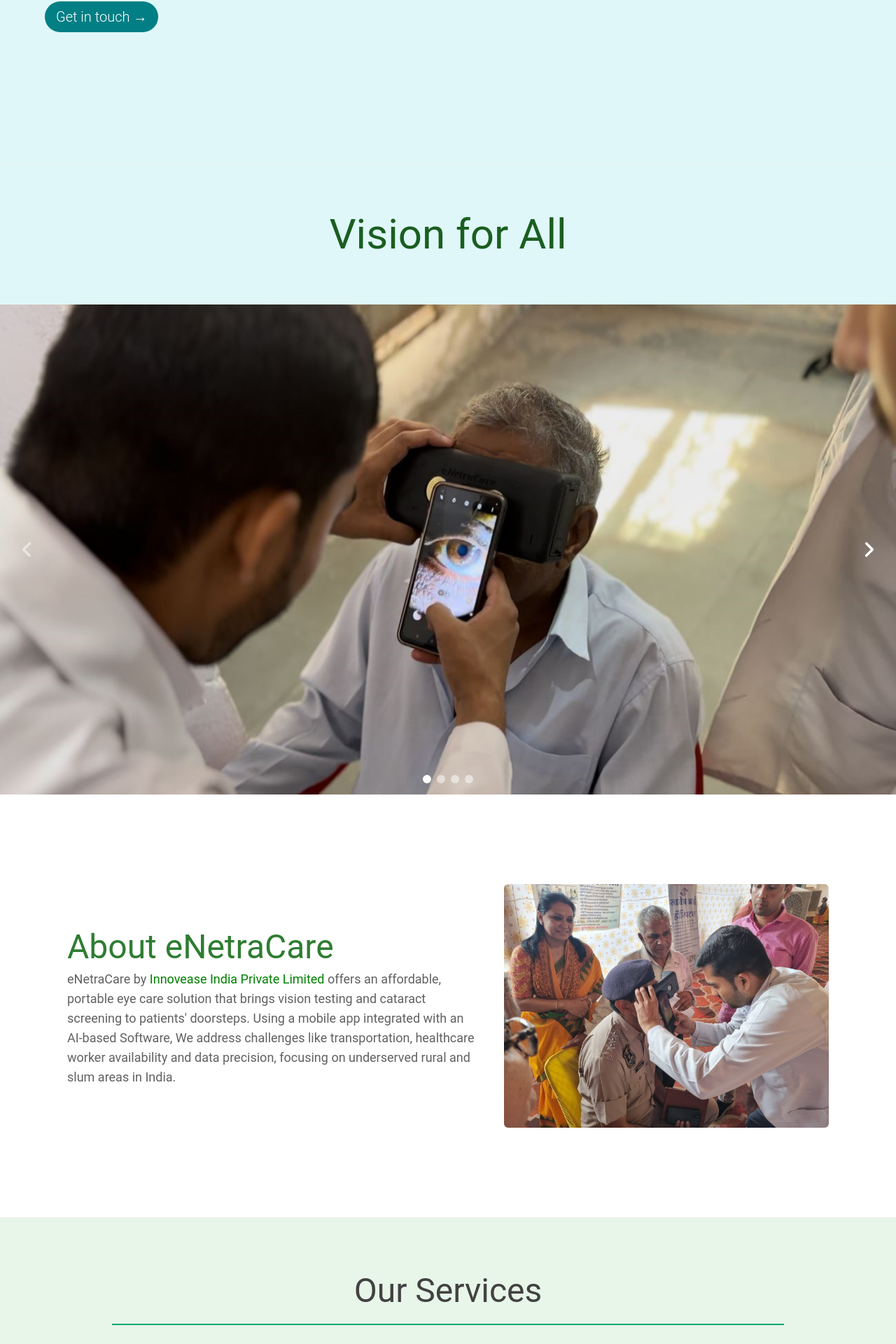
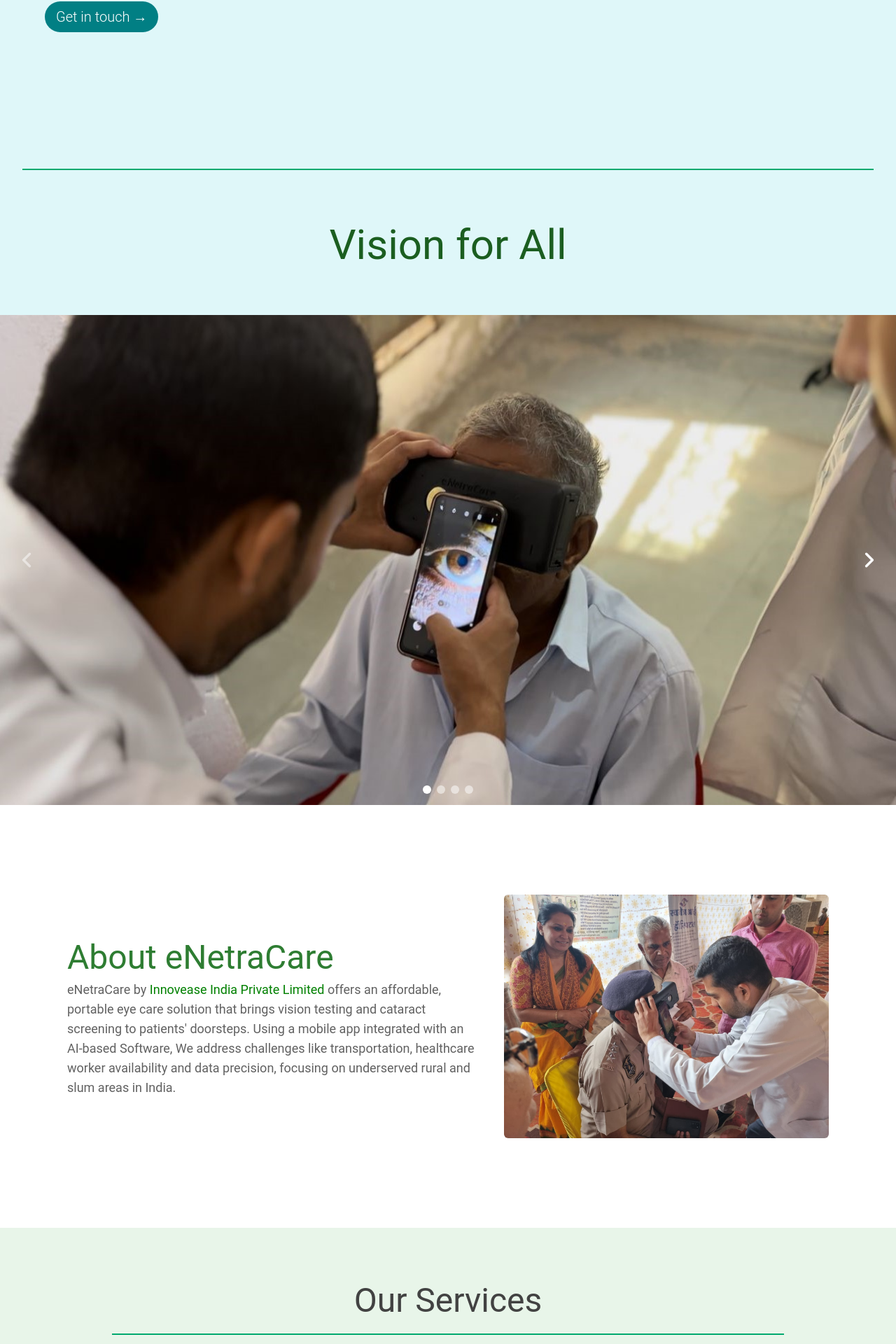
Before and after one commit to Crackstep/enetracare-vite, a React (Vite) app: page / in a window 1280 px wide. Shown: the part 581-2501 px from the top of the page at 70% size. Built offline with nearby package versions, Linux system fonts and the light colour scheme.

Commit message:
please install daisyUI from notes

```diff
--- a/src/components/Home/Home.jsx
+++ b/src/components/Home/Home.jsx
@@ -23,7 +23,8 @@ function Home() {
           <img src={eyeMask} alt="eye-mask" className='w-auto' />
         </div>
       </div>
-      <hr />
+      <div className="divider px-8 bg-[#DFF7F9] m-0 p-0 divider-success"></div>
+
       <div className='h-[200px] flex items-center justify-center bg-[#DFF7F9]'>
         <h1 className='text-6xl text-center py-4 text-green-900'> Vision for All</h1>
       </div>
@@ -45,7 +46,6 @@ function Home() {
         </div>
       </div>
 
-      <hr />
 
       <div className='h-[800px] bg-green-50 flex flex-col items-center p-20'>
         <h1 className='text-5xl text-gray-800'>Our Services</h1>
--- a/src/components/Home/HomeCustomCSS.css
+++ b/src/components/Home/HomeCustomCSS.css
@@ -1,7 +1,7 @@
 @keyframes appear {
     from {
         opacity: 0;
-        transform: translate(200px);
+        transform: translate(100px);
         clip-path: inset(100% 0 0 100%);
     }
 
```
